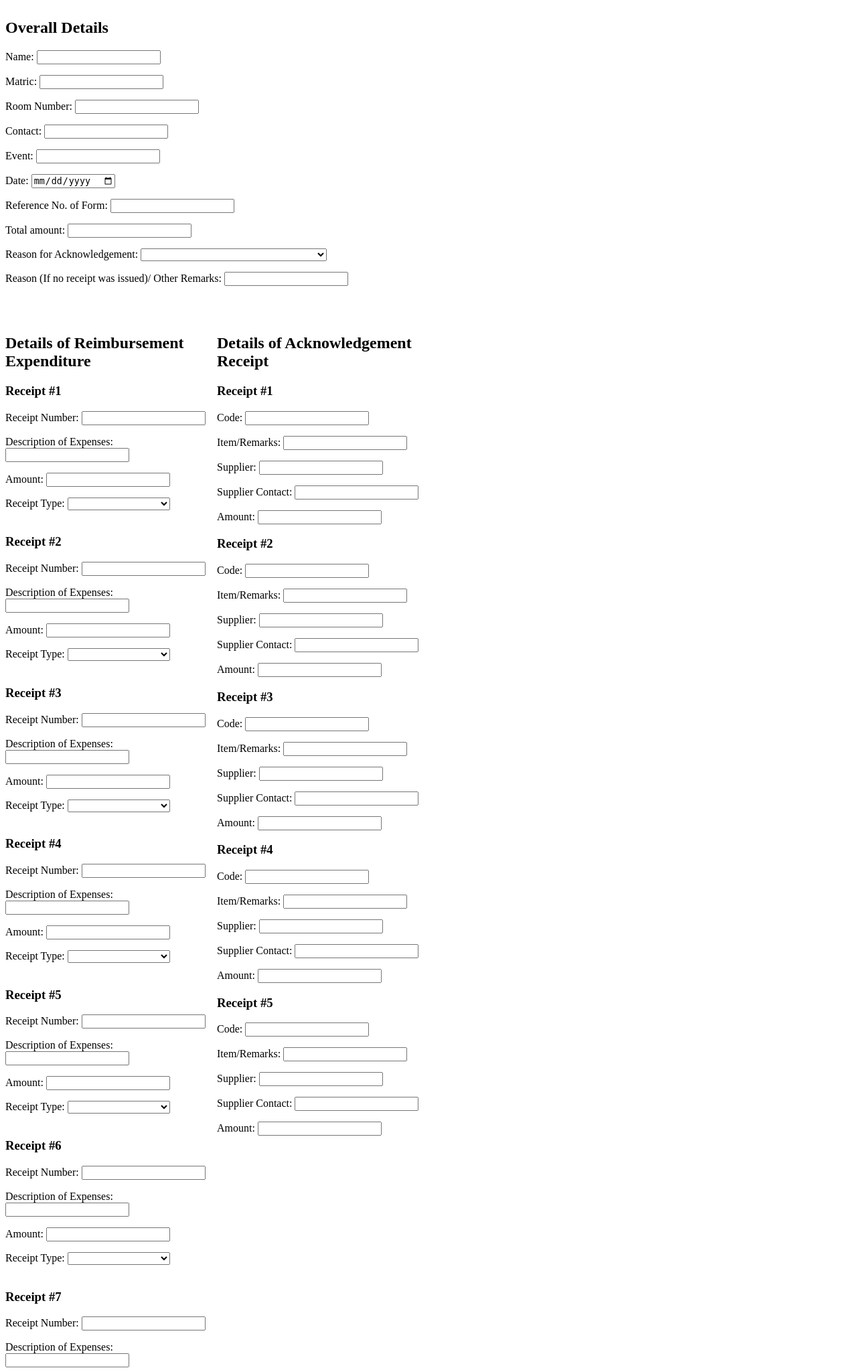
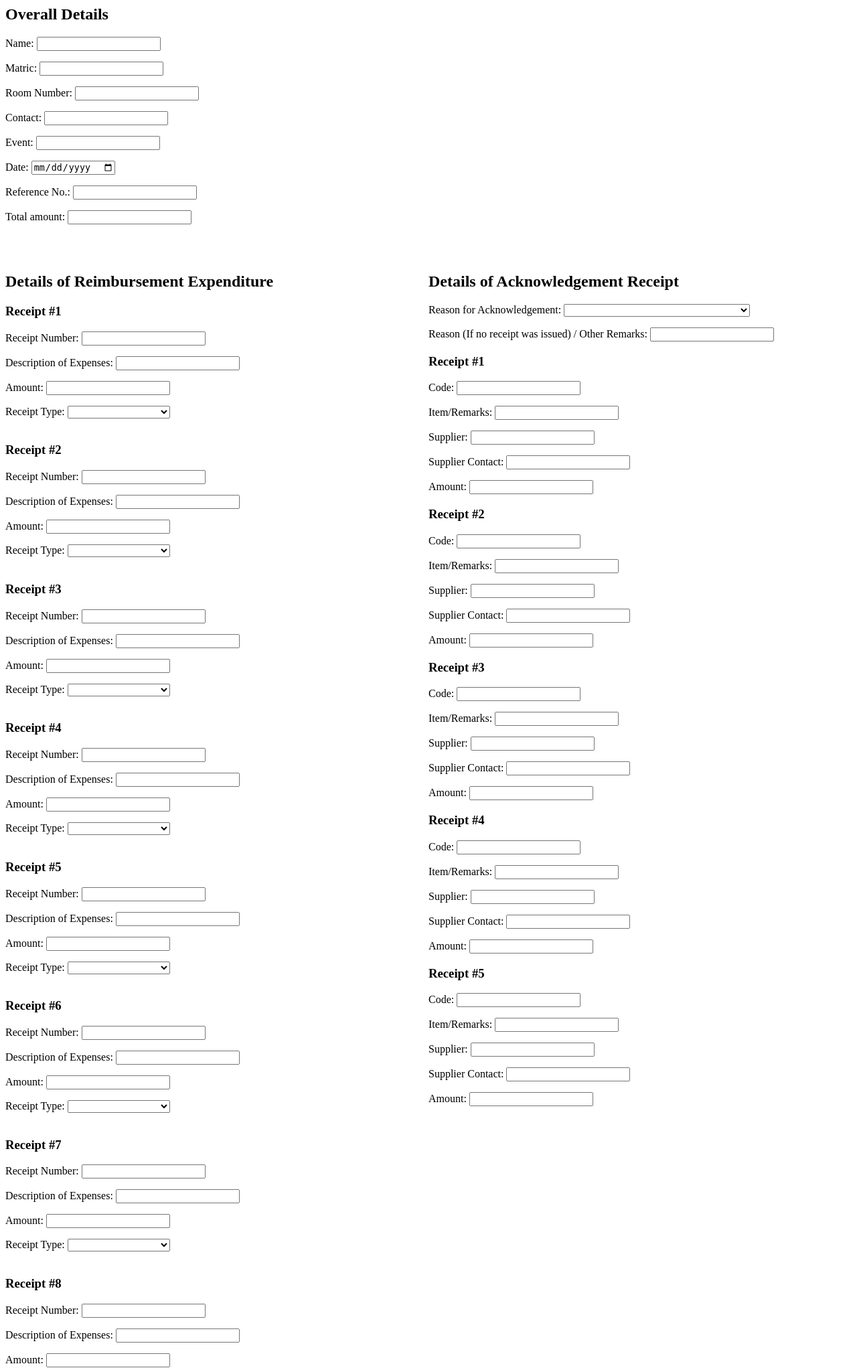
Before and after one commit to eusoff-hackers/eusoff_finance, a Flask app: page /input in a window 1280 px wide. Shown: the top 2046 px of the page at 67% size. Run offline with Flask 2, Linux system fonts and the light colour scheme.

Commit message:
made minor changes to form

```diff
--- a/templates/form_input.html
+++ b/templates/form_input.html
@@ -1,12 +1,7 @@
-<!-- 1. Putting all 10 claim deets 2. Creating according to count -->
-<div class="row">
-    <div class="column"></div>
-    <div class="column"></div>
-</div>
 <style>
     .column {
     float: left;
-    width: 25%;
+    width: 50%;
   }
 
   /* Clear floats */
@@ -44,16 +39,8 @@
             <p>Event: <input type = "text" name = "event" /></p>
             <p>Date: <input type = "date" name = "date" /></p>
             <!-- can be linked from basic info -->
-            <p>Reference No. of Form: <input type = "text" name = "refnum" /></p>
+            <p>Reference No.: <input type = "text" name = "refnum" /></p>
             <p>Total amount: <input type = "number" name = "totalamt" step=".01"/></p>
-            <label for="type">Reason for Acknowledgement:</label>
-                <select id="type" name="reasonack">
-                <option value="blank"></option>
-                <option value="lack_info">Original receipt lack information on supplier</option>
-                <option value="damage">Receipt damaged beyond salvage</option>
-                <option value="not_issued">No receipt was issued</option>
-                </select>
-            <p>Reason (If no receipt was issued)/ Other Remarks: <input type = 'text' name = 'remarks'/></p>
                 <br>
                 <br>
         </div>
@@ -192,6 +179,14 @@
             </div>
             <div class="column">
                 <h2>Details of Acknowledgement Receipt</h2>
+                <label for="type">Reason for Acknowledgement:</label>
+                <select id="type" name="reasonack">
+                <option value="blank"></option>
+                <option value="lack_info">Original receipt lack information on supplier</option>
+                <option value="damage">Receipt damaged beyond salvage</option>
+                <option value="not_issued">No receipt was issued</option>
+                </select>
+                <p>Reason (If no receipt was issued) / Other Remarks: <input type = 'text' name = 'remarks'/></p>
                 <h3>Receipt #1</h3>
                 <p>Code: <input type = "text" name = "code1" /></p>
                 <p>Item/Remarks: <input type = "text" name = "item1" /></p>
--- a/templates/index.html
+++ b/templates/index.html
@@ -17,8 +17,8 @@
         <nav class="navbar navbar-expand-lg navbar-light fixed-top" id="mainNav">
             <ul class="navbar-nav ml-auto">
                 <!-- DO STH -->
-                <li class="nav-item"><a class="nav-link js-scroll-trigger" href="#github">GitHub</a></li>
-                <li class="nav-item"><a class="nav-link js-scroll-trigger" href="#contact">Contact</a></li>
+                <li class="nav-item"><a class="nav-link js-scroll-trigger" style="color: black;" href="https://github.com/chokxy/eusoff_finance">GitHub</a></li>
+                <li class="nav-item"><a class="nav-link js-scroll-trigger" style="color: black;" href="#contact">Contact</a></li>
             </ul>
         </nav>
         <!-- Masthead-->
@@ -27,7 +27,7 @@
                 <div class="mx-auto text-center">
                     <h1 class="mx-auto my-0 text-uppercase">Treasurers</h1>
                     <h2 class="text-white-50 mx-auto mt-2 mb-5">Claim form generator</h2>
-                    <a class="btn btn-primary js-scroll-trigger" href="/basic_info">Get Started</a>
+                    <a class="btn btn-primary js-scroll-trigger" href="/input">Get Started</a>
                 </div>
             </div>
         </header>
```
